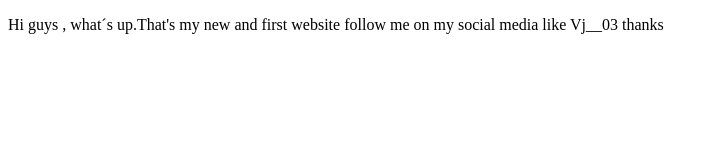
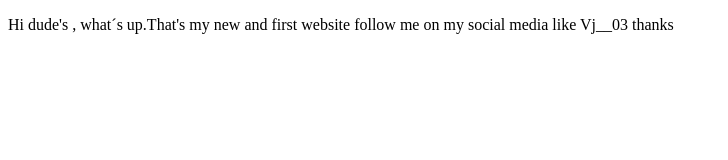
Before and after one commit to gitdroot/proyectoDemoCursoPrework, a plain HTML site: page index.html in a window 1280 px wide. Shown: the whole page, without its empty margins (0-728 px from the left). Drawn offline with Linux system fonts and the light colour scheme.

```diff
--- a/index.html
+++ b/index.html
@@ -7,6 +7,6 @@
     <title>Hello world</title>
 </head>
 <body>
-    <p>Hi guys , what´s up.That's my new and first website follow me on my social media like Vj__03 thanks</p>
+    <p>Hi dude's , what´s up.That's my new and first website follow me on my social media like Vj__03 thanks</p>
 </body>
 </html>
```
